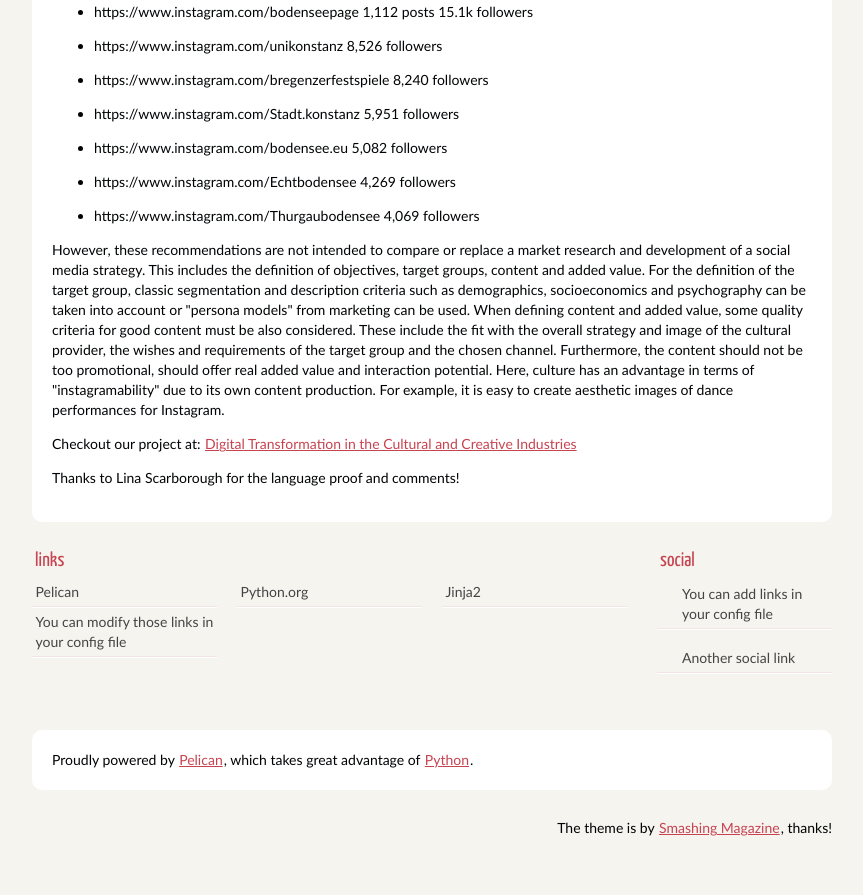
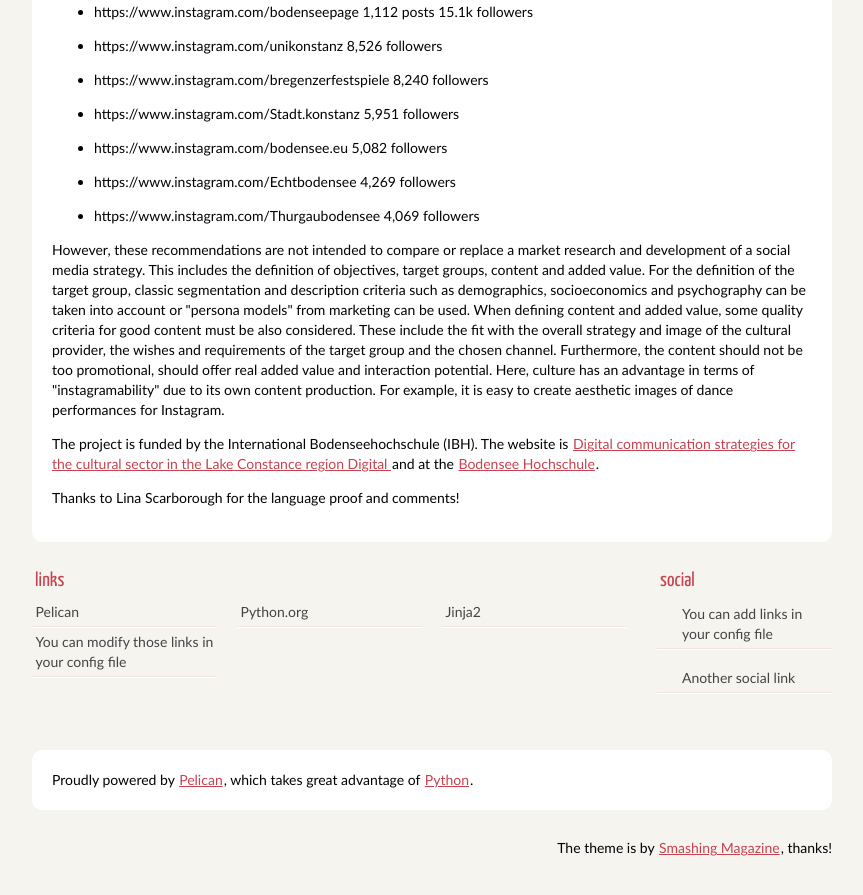
Before and after one commit to fbenites/fbenites.github.io, a Jekyll site: the page InstagramBodensee/arts-management-bodensee.html, which Jekyll copies as it is, in a window 1280 px wide and 900 px high, scrolled down 7556 px. Shown: the top 895 px of the window, without its empty margins (208-1071 px from the left). Built offline with Jekyll 4.4.1, drawn with Linux system fonts in a browser that asks for light colours.

Commit message:
Laras corrections

```diff
--- a/InstagramBodensee/arts-management-bodensee.html
+++ b/InstagramBodensee/arts-management-bodensee.html
@@ -296,10 +296,11 @@
 of "instagramability" due to its own content production. For
 example, it is easy to create aesthetic images of dance
 performances for Instagram.</p>
-<p>Checkout our project at:
-<a
-href="https://www.researchgate.net/project/Digital-Transformation-in-the-Cultural-and-Creative-Industries">
-Digital Transformation in the Cultural and Creative Industries </a></p>
+<p>The project is funded by the International Bodenseehochschule (IBH). The website is <a
+href="https://www.zhaw.ch/no_cache/de/forschung/forschungsdatenbank/projektdetail/projektid/2277/"> Digital communication strategies for the cultural sector in the Lake Constance region
+    Digital  </a> and at the
+<a href="https://www.bodenseehochschule.org/projects/digitale-kommunikationsstrategien-fuer-den-kultursektor-in-der-bodenseeregion/"> Bodensee Hochschule</a>.
+</p>
 <p>Thanks to Lina Scarborough for the language proof and comments!</p>
 <script type="text/javascript">
           var gaJsHost = (("https:" == document.location.protocol) ? "https://ssl." : "http://www.");
```
